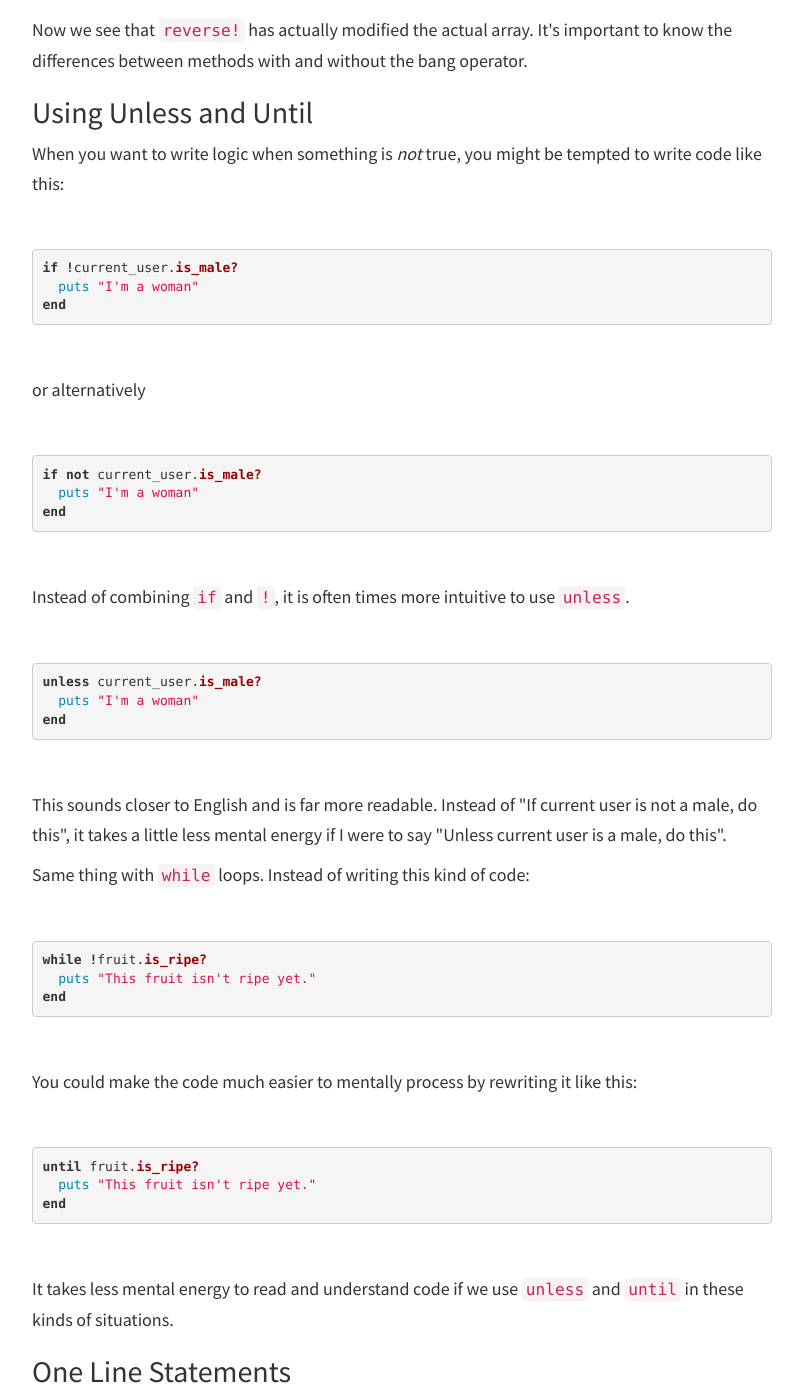
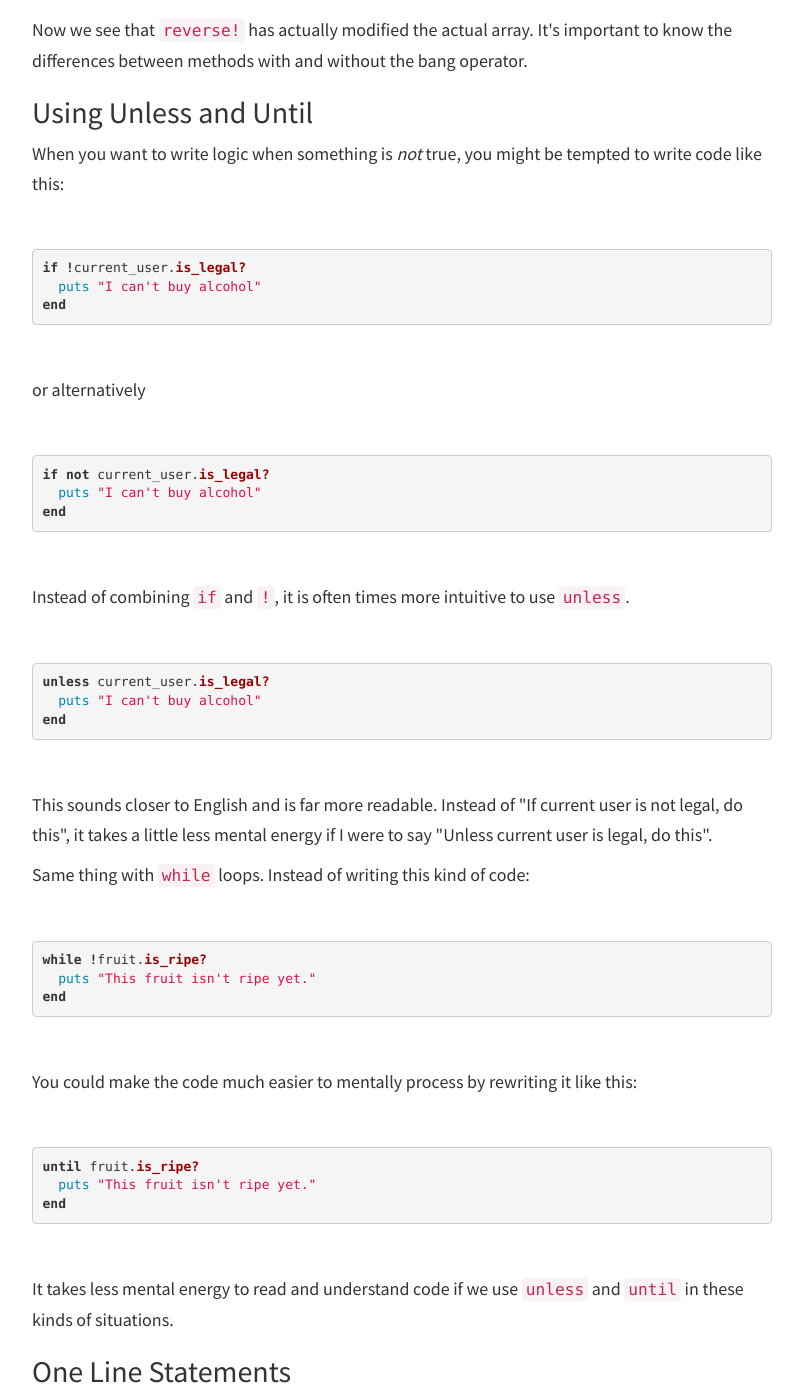
Before and after one commit to poudelmadhav/takehiromouri.github.io, a Jekyll site: the page built from _posts/2016-2-20-5-tips-for-beginners-to-write-better-ruby-code-instantly.md, in a window 1280 px wide and 1400 px high, scrolled down 2657 px. Shown: the whole window, without its empty margins (238-1041 px from the left). Built offline with Jekyll 4.4.1, drawn with Linux system fonts in a browser that asks for light colours; nearby versions of some CDN libraries; Markdown is read by kramdown in place of the engine named in the settings; comment, search, counter and statistics services are not loaded; some of the changed text lies outside the part shown.

Commit message:
change blog post text

```diff
--- a/_posts/2016-2-20-5-tips-for-beginners-to-write-better-ruby-code-instantly.md
+++ b/_posts/2016-2-20-5-tips-for-beginners-to-write-better-ruby-code-instantly.md
@@ -55,11 +55,11 @@ current_user.age >= 21 ? order_beer : order_soft_drink
 </p>
 
 {% highlight ruby %}
-def is_male
-  current_user.gender == "male" ? true : false
+def is_legal
+  self.age >= 21
 end
 
-current_user.is_male
+current_user.is_legal
 {% endhighlight %}
 
 <p>
@@ -67,15 +67,15 @@ current_user.is_male
 </p>
 
 {% highlight ruby %}
-def is_male?
-  current_user.gender == "male" ? true : false
+def is_legal?
+  self.age >= 21
 end
 
-current_user.is_male?
+current_user.is_legal?
 {% endhighlight %}
 
 <p>
-  You can see here that <code>current_user.is_male?</code> makes a little more sense than <code>current_user.is_male</code>, since we are essentially asking a yes or no question.
+  You can see here that <code>current_user.is_legal_to_drink?</code> makes a little more sense than <code>current_user.is_legal_to_drink</code>, since we are essentially asking a yes or no question.
 </p>
 
 <p>
@@ -115,16 +115,16 @@ print a
 </p>
 
 {% highlight ruby %}
-if !current_user.is_male?
-  puts "I'm a woman"
+if !current_user.is_legal?
+  puts "I can't buy alcohol"
 end
 {% endhighlight %}
 
 <p>or alternatively</p>
 
 {% highlight ruby %}
-if not current_user.is_male?
-  puts "I'm a woman"
+if not current_user.is_legal?
+  puts "I can't buy alcohol"
 end
 {% endhighlight %}
 
@@ -133,13 +133,13 @@ end
 </p>
 
 {% highlight ruby %}
-unless current_user.is_male?
-  puts "I'm a woman"
+unless current_user.is_legal?
+  puts "I can't buy alcohol"
 end
 {% endhighlight %}
 
 <p>
-  This sounds closer to English and is far more readable. Instead of "If current user is not a male, do this", it takes a little less mental energy if I were to say "Unless current user is a male, do this".
+  This sounds closer to English and is far more readable. Instead of "If current user is not legal, do this", it takes a little less mental energy if I were to say "Unless current user is legal, do this".
 </p>
 
 <p>
@@ -171,15 +171,15 @@ end
 <p>Let's say we have code written like this:</p>
 
 {% highlight ruby %}
-if current_user.is_male?
-  puts "I'm a male"
+if current_user.is_legal?
+  puts "I can buy alcohol"
 end
 {% endhighlight %}
 
 <p>Instead of using multiple lines, we can rewrite this code in one line like this:</p>
 
 {% highlight ruby %}
-puts "I'm a male" if current_user.is_male?
+puts "I can buy alcohol" if current_user.is_legal?
 {% endhighlight %}
 
 <p>
@@ -187,7 +187,7 @@ puts "I'm a male" if current_user.is_male?
 </p>
 
 {% highlight ruby %}
-puts "I'm a woman" unless current_user.is_male?
+puts "I can't buy alcohol" unless current_user.is_legal?
 {% endhighlight %}
 
 <p>
```
Also changed, not shown: other parts of _posts/2016-2-20-5-tips-for-beginners-to-write-better-ruby-code-instantly.md (+4 -4 lines), 3 other files.
